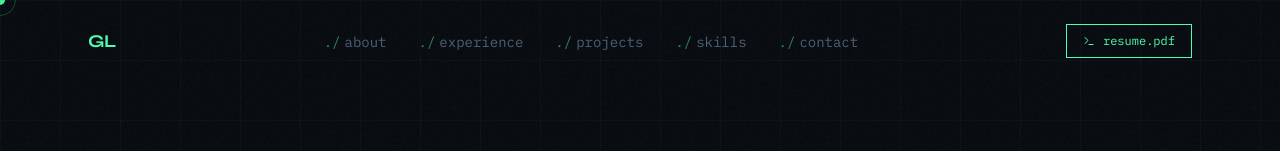
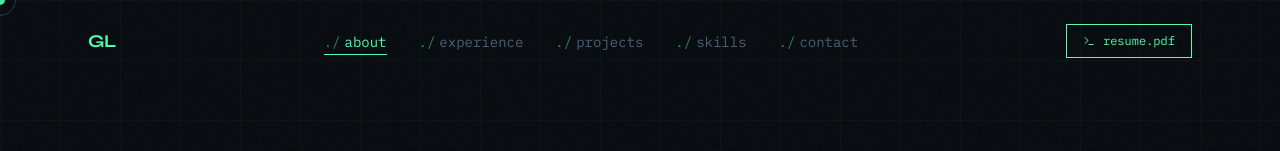
Before and after one commit to Gavin-Lam/portfolio, a Next.js app: page / in a window 1280 px wide. Shown: the top 151 px of the page. Built offline with nearby package versions, Linux system fonts and the light colour scheme.

Commit message:
feat: added mobile navBar

```diff
--- a/app/page.tsx
+++ b/app/page.tsx
@@ -239,6 +239,8 @@ function useScrollAnimation() {
 
 function Navbar({ onResumeClick }: { onResumeClick: () => void }) {
   const [scrolled, setScrolled] = useState(false);
+  const [activeSection, setActiveSection] = useState("");
+  const [menuOpen, setMenuOpen] = useState(false);
 
   useEffect(() => {
     const onScroll = () => setScrolled(window.scrollY > 40);
@@ -246,31 +248,59 @@ function Navbar({ onResumeClick }: { onResumeClick: () => void }) {
     return () => window.removeEventListener("scroll", onScroll);
   }, []);
 
+  useEffect(() => {
+    const sections = NAV_LINKS.map((l) => l.href.replace("#", ""));
+    const observers = sections.map((id) => {
+      const el = document.getElementById(id);
+      if (!el) return null;
+      const obs = new IntersectionObserver(
+        ([entry]) => { if (entry.isIntersecting) setActiveSection(id); },
+        { rootMargin: "-40% 0px -55% 0px" }
+      );
+      obs.observe(el);
+      return obs;
+    });
+    return () => observers.forEach((o) => o?.disconnect());
+  }, []);
+
+  // lock body scroll when menu is open
+  useEffect(() => {
+    document.body.style.overflow = menuOpen ? "hidden" : "";
+    return () => { document.body.style.overflow = ""; };
+  }, [menuOpen]);
+
   return (
-    <nav
-      className={`fixed top-0 left-0 right-0 z-50 transition-all duration-300 ${
-        scrolled
-          ? "py-3 bg-bg/90 backdrop-blur-md border-b border-border"
-          : "py-6"
-      }`}
-    >
+    <>
+      <nav className={`fixed top-0 left-0 right-0 z-50 transition-all duration-300 ${
+        scrolled ? "py-3 bg-bg/90 backdrop-blur-md border-b border-border" : "py-6"
+      }`}>
         <div className="max-w-6xl mx-auto px-6 flex items-center justify-between">
-        <span className="font-display font-bold text-accent text-lg tracking-tight">
-          GL
-        </span>
+          <span className="font-display font-bold text-accent text-lg tracking-tight">GL</span>
+
+          {/* Desktop links */}
           <ul className="hidden md:flex items-center gap-8">
-          {NAV_LINKS.map((link) => (
+            {NAV_LINKS.map((link) => {
+              const isActive = activeSection === link.href.replace("#", "");
+              return (
                 <li key={link.href}>
                   <a
                     href={link.href}
-                className="text-muted hover:text-accent text-sm font-mono transition-colors duration-200"
+                    className={`text-sm font-mono transition-colors duration-200 relative ${
+                      isActive ? "text-accent" : "text-muted hover:text-accent"
+                    }`}
                   >
                     <span className="text-accent/50 mr-1">./</span>
                     {link.label}
+                    {isActive && (
+                      <span className="absolute -bottom-1 left-0 right-0 h-px bg-accent" />
+                    )}
                   </a>
                 </li>
-          ))}
+              );
+            })}
           </ul>
+
+          {/* Desktop resume button */}
           <button
             onClick={onResumeClick}
             className="hidden md:flex items-center gap-2 text-xs font-mono border border-accent text-accent px-4 py-2 hover:bg-accent hover:text-bg transition-all duration-200"
@@ -278,8 +308,72 @@ function Navbar({ onResumeClick }: { onResumeClick: () => void }) {
             <Terminal size={12} />
             resume.pdf
           </button>
+
+          {/* Mobile hamburger */}
+          <button
+            onClick={() => setMenuOpen((o) => !o)}
+            className="md:hidden flex flex-col justify-center items-center w-8 h-8 gap-1.5 z-50"
+            aria-label="Toggle menu"
+          >
+            <span className={`block h-px w-6 bg-accent transition-all duration-300 ${
+              menuOpen ? "rotate-45 translate-y-2" : ""
+            }`} />
+            <span className={`block h-px w-6 bg-accent transition-all duration-300 ${
+              menuOpen ? "opacity-0" : ""
+            }`} />
+            <span className={`block h-px w-6 bg-accent transition-all duration-300 ${
+              menuOpen ? "-rotate-45 -translate-y-2" : ""
+            }`} />
+          </button>
         </div>
       </nav>
+
+      {/* Mobile menu overlay */}
+      <div className={`fixed inset-0 z-40 bg-bg flex flex-col justify-center px-10 transition-all duration-300 md:hidden ${
+        menuOpen ? "opacity-100 pointer-events-auto" : "opacity-0 pointer-events-none"
+      }`}>
+        <ul className="flex flex-col gap-8 mb-12">
+          {NAV_LINKS.map((link, i) => (
+            <li
+              key={link.href}
+              style={{
+                transitionDelay: menuOpen ? `${i * 0.06}s` : "0s",
+                transform: menuOpen ? "translateX(0)" : "translateX(-16px)",
+                opacity: menuOpen ? 1 : 0,
+                transition: "transform 0.3s ease, opacity 0.3s ease",
+              }}
+            >
+              <a
+                href={link.href}
+                onClick={() => setMenuOpen(false)}
+                className="font-display font-bold text-4xl text-text-primary hover:text-accent transition-colors duration-200"
+              >
+                <span className="text-accent/40 text-xl mr-2">0{i + 1}.</span>
+                {link.label}
+              </a>
+            </li>
+          ))}
+        </ul>
+
+        {/* Resume button in mobile menu */}
+        <div
+          style={{
+            transitionDelay: menuOpen ? `${NAV_LINKS.length * 0.06}s` : "0s",
+            transform: menuOpen ? "translateX(0)" : "translateX(-16px)",
+            opacity: menuOpen ? 1 : 0,
+            transition: "transform 0.3s ease, opacity 0.3s ease",
+          }}
+        >
+          <button
+            onClick={() => { setMenuOpen(false); onResumeClick(); }}
+            className="flex items-center gap-2 text-sm font-mono border border-accent text-accent px-6 py-3 hover:bg-accent hover:text-bg transition-all duration-200"
+          >
+            <Terminal size={14} />
+            resume.pdf
+          </button>
+        </div>
+      </div>
+    </>
   );
 }
 
@@ -289,8 +383,8 @@ function Hero() {
   return (
     <section className="relative min-h-screen flex flex-col justify-center grid-bg px-6 overflow-hidden">
       {/* Ambient glow */}
-      <div className="absolute top-1/3 left-1/4 w-96 h-96 bg-accent/5 rounded-full blur-3xl pointer-events-none glow-orb-1" />
-      <div className="absolute bottom-1/4 right-1/4 w-64 h-64 bg-sky/5 rounded-full blur-3xl pointer-events-none glow-orb-2" />
+      <div className="absolute top-1/3 left-1/4 w-96 h-96 bg-accent/5 rounded-full blur-3xl pointer-events-none" />
+      <div className="absolute bottom-1/4 right-1/4 w-64 h-64 bg-sky/5 rounded-full blur-3xl pointer-events-none" />
 
       <div className="max-w-6xl mx-auto w-full pt-24">
         {/* Terminal prompt line */}
```
Also changed, not shown: app/globals.css (line endings or trailing spaces). Lines whose indentation alone changed are shown as unchanged.
